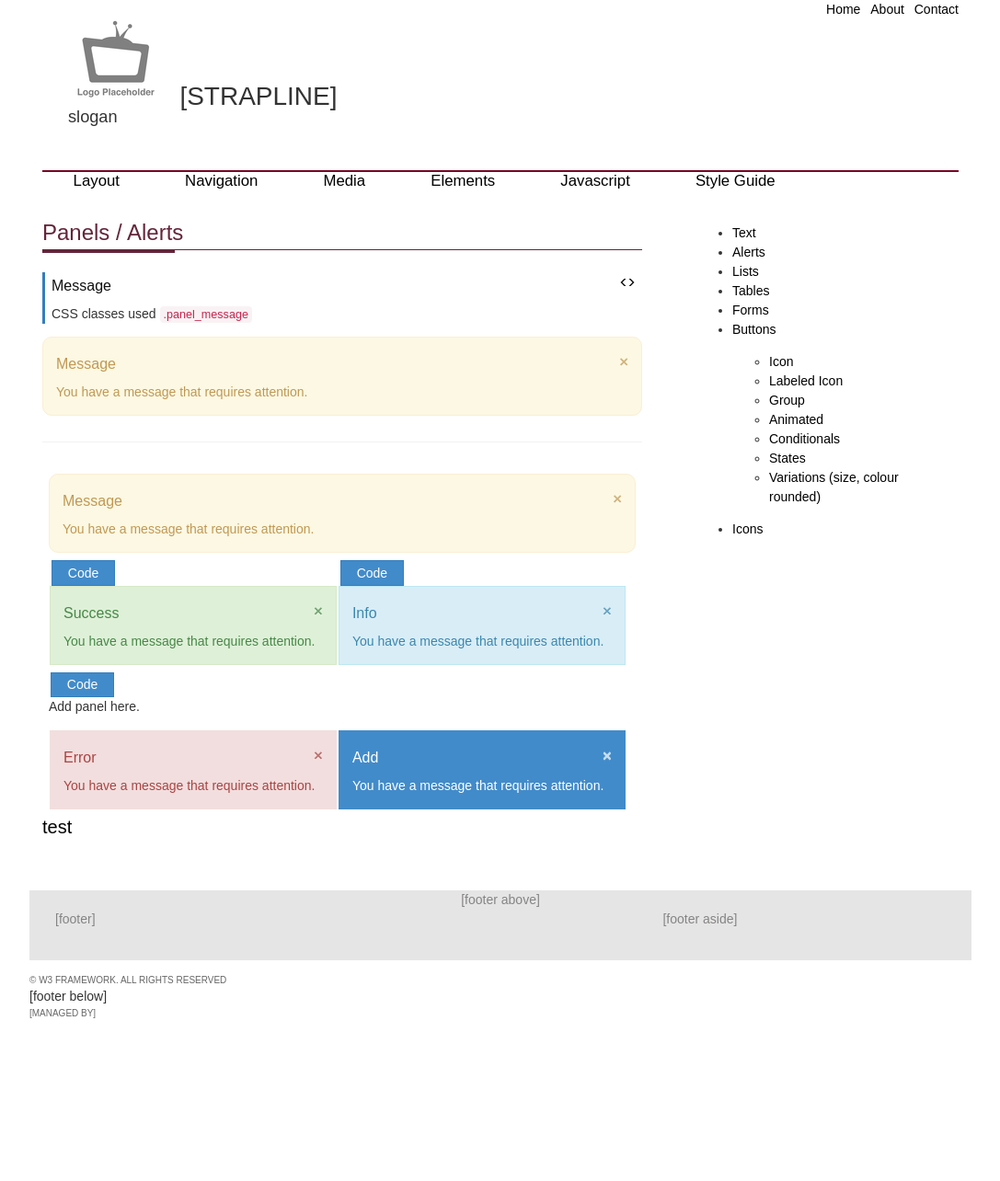
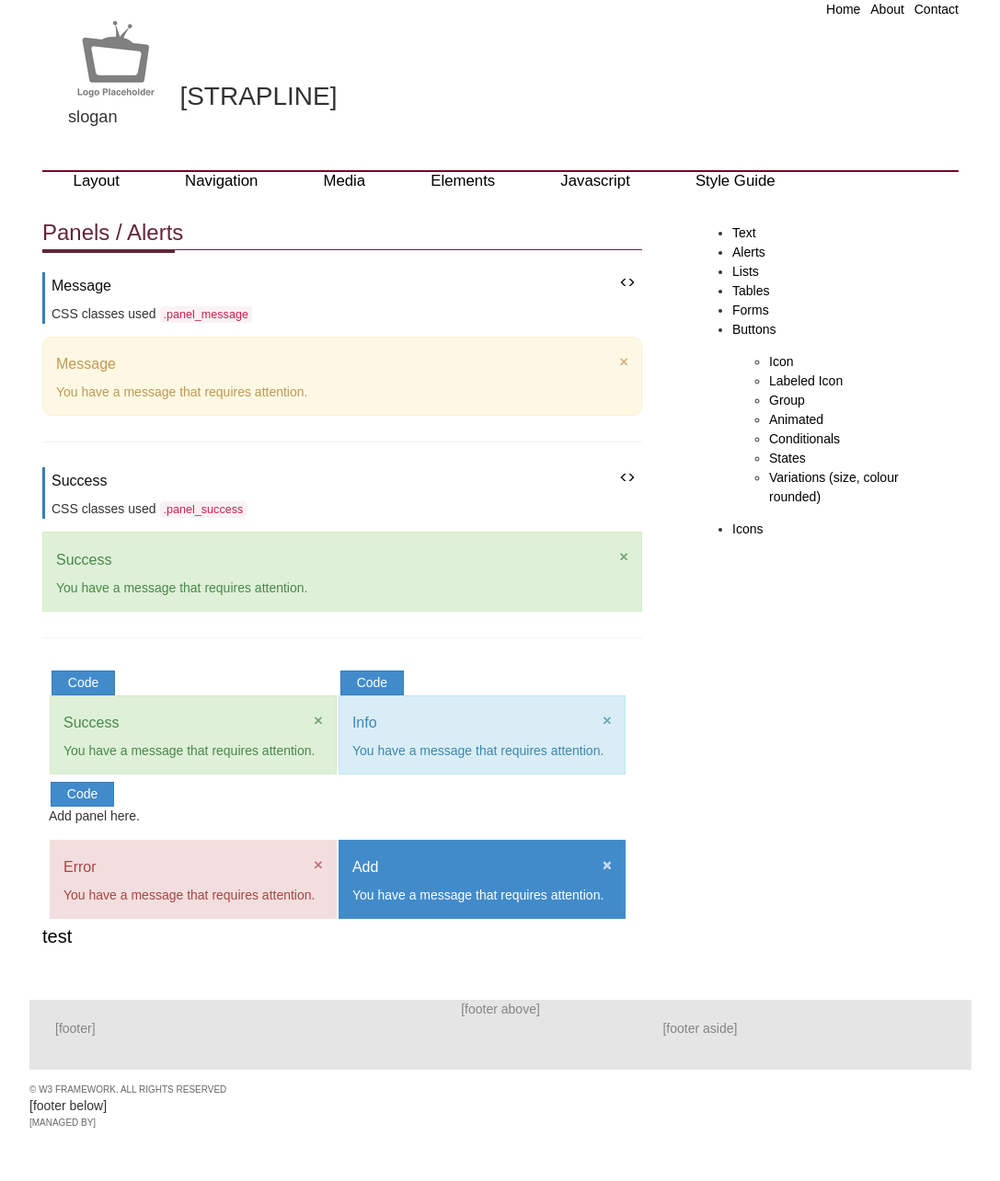
Before and after one commit to 2dpi/templates, a Jekyll site: the page built from www/elements/manual/elements/alerts.html, in a window 1280 px wide. Shown: the whole page at 92% size, without its empty margins (96-1183 px from the left). Built offline with Jekyll 4.4.1, drawn with Linux system fonts in a browser that asks for light colours; some web fonts are replaced; before the commit the page ends 1165 px from its top, so only the background shows below that.

Commit message:
adding pages

```diff
--- a/www/elements/manual/elements/alerts.html
+++ b/www/elements/manual/elements/alerts.html
@@ -28,23 +28,26 @@ description: w3 framework - elements
 {% endraw %}{% endhighlight %}
         </div>
         <hr>
-        <div class="toggle_show container_panel out_tight_bot">
-          {% highlight html linenos %}{% raw %}<div class="container_panel out_tight_bot">
-          <div class="in_tight panel_message outline_rounder">
+
+        <div class="callout"><h4>Success<i class="icon-embed float_right toggle"></i></h4>
+          <p>CSS classes used <code>.panel_success</code></p>
+        </div>
+        <div class="toggle_hide container_panel out_tight out_only_bottom group">
+          <div class="toggle_hide in_tight panel_success">
             <a class="close" data-dismiss="alert">×</a>
-            <h4 class="panel-heading">Message</h4>
-            <div>You have a message that requires attention.</div>
-          </div>
-          </div>{% endraw %}{% endhighlight %}
-        </div>
-
-        <div class="toggle_hide container_panel out_tight_bot">
-          <div class="in_tight panel_message outline_rounder">
-            <a class="close" data-dismiss="alert">×</a>
-            <h4 class="panel-heading">Message</h4>
+            <h4 class="panel-heading">Success</h4>
             <div>You have a message that requires attention.</div>
           </div>
         </div>
+        <div class="toggle_show container_panel out_tight out_only_bottom in_tight fill">
+{% highlight html %}{% raw %}
+<div class="toggle_hide in_tight panel_success">
+  <a class="close" data-dismiss="alert">×</a>
+  <h4 class="panel-heading">Success</h4>
+  <div>You have a message that requires attention.</div>
+</div>
+{% endraw %}{% endhighlight %}
+        </div><hr>
 
         <div class="columns_2 flush out_tight_bot">
           <div class="container_panel in_tightest_right column">
```
